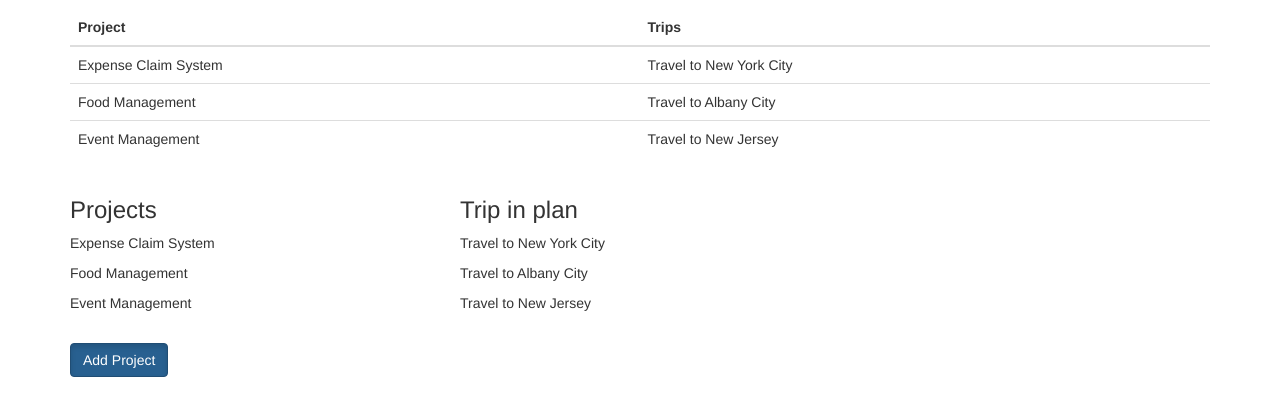
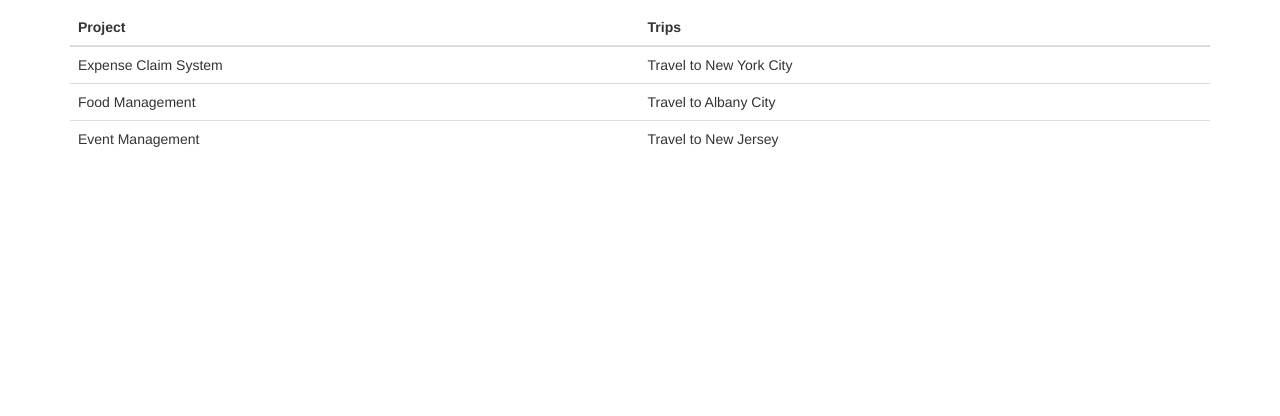
Before and after one commit to n2iw/Expense-Claim-System, a Java web app: page /manager.jsp in a window 1280 px wide. Shown: the part 180-596 px from the top of the page. Run offline with Tomcat 11, a stand-in JSP engine, Linux system fonts and the light colour scheme; some libraries are stand-ins or nearby versions.

Commit message:
changed manager.jsp

```diff
--- a/WebContent/manager.jsp
+++ b/WebContent/manager.jsp
@@ -25,24 +25,6 @@
 			</div>
 		</div>
 	</div>
-  <div class="row">
-    <div class="col-sm-4">
-    <h3>Projects</h3>
-      <p>Expense Claim System</p>
-      <p>Food Management</p>
-      <p>Event  Management</p>
-    <br>
-    <a href="addProject.jsp" class="btn btn-primary active" role="button">Add Project</a>
-
-
-    </div>
-    <div class="col-sm-8">
-      <h3>Trip in plan</h3>
-      <p>Travel to New York City</p>
-      <p>Travel to Albany City</p>
-      <p>Travel to New Jersey</p>
-    </div>
-  </div>
  </div>
 
 <%@include file="WEB-INF/Footer.jsp" %>
```
Lines whose indentation alone changed are shown as unchanged.
